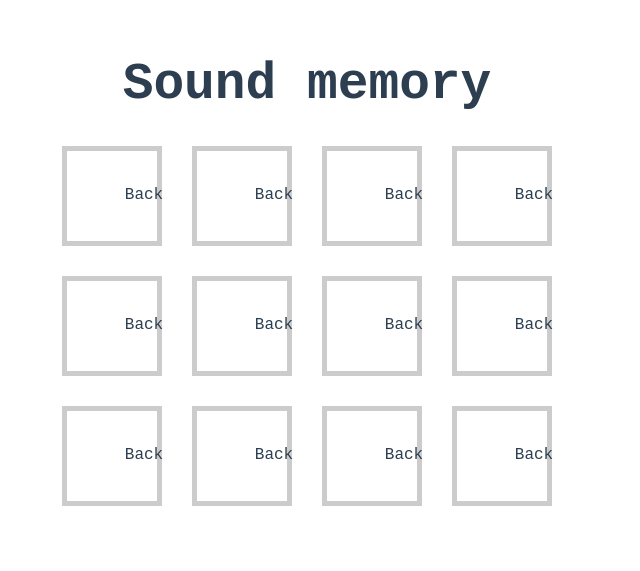
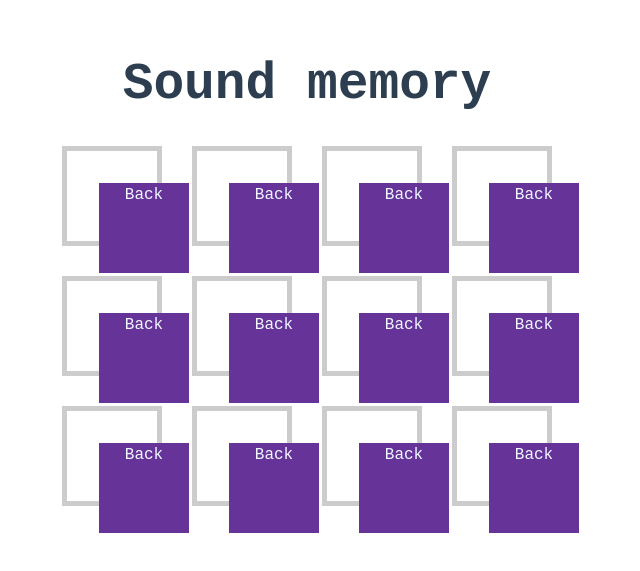
Before and after one commit to jbluemchen/atjs-memory, a Vue app: page / in a window 1280 px wide. Shown: the part 101-672 px from the top of the page, without its empty margins (333-973 px from the left). Built offline with nearby package versions, Linux system fonts and the light colour scheme.

Commit message:
fixing style

```diff
--- a/src/App.vue
+++ b/src/App.vue
@@ -13,7 +13,7 @@ export default{
       cardList.value.push({
           value: i,
           visible: false,
-          position: i
+          position: i,
       })
     }
 
--- a/src/components/Card.vue
+++ b/src/components/Card.vue
@@ -52,4 +52,8 @@ export default {
     background-color: aqua;
     color: aliceblue;
 }
+.card-face.back {
+    background-color: rebeccapurple;
+    color: aliceblue;
+}
 </style>
```
